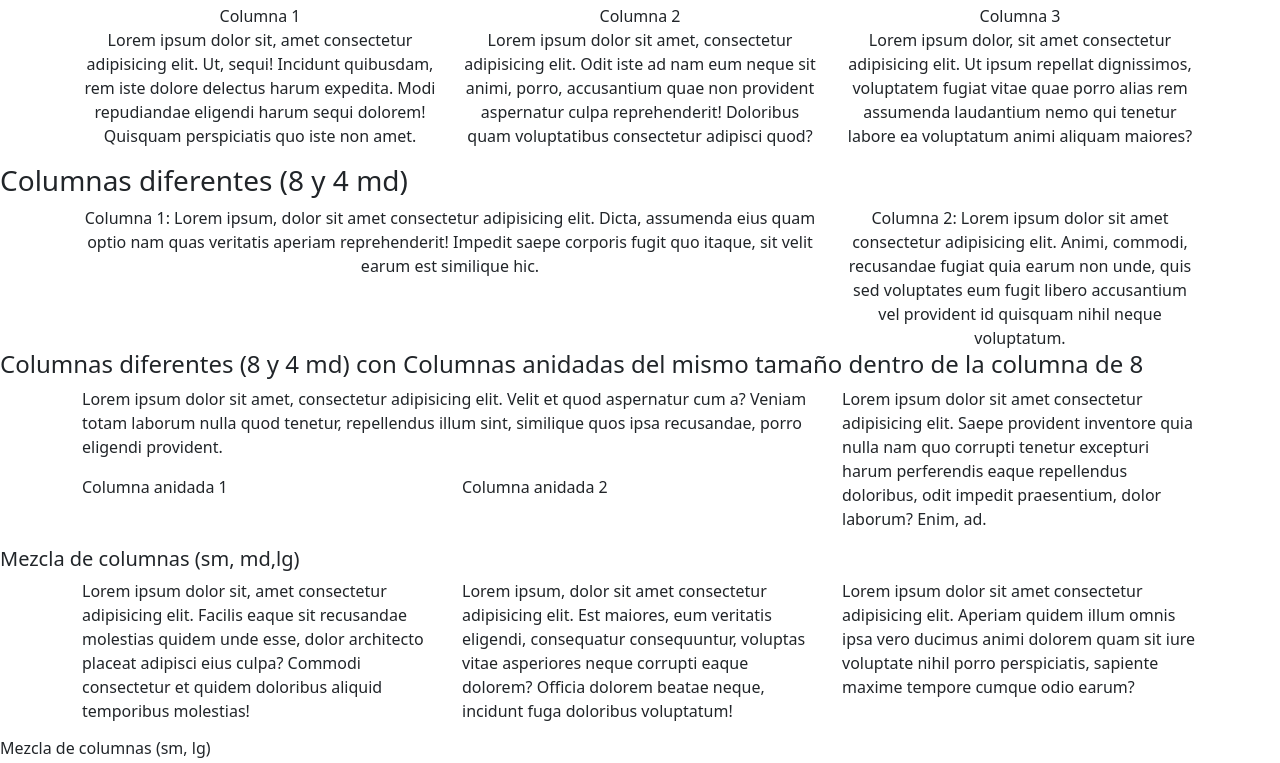
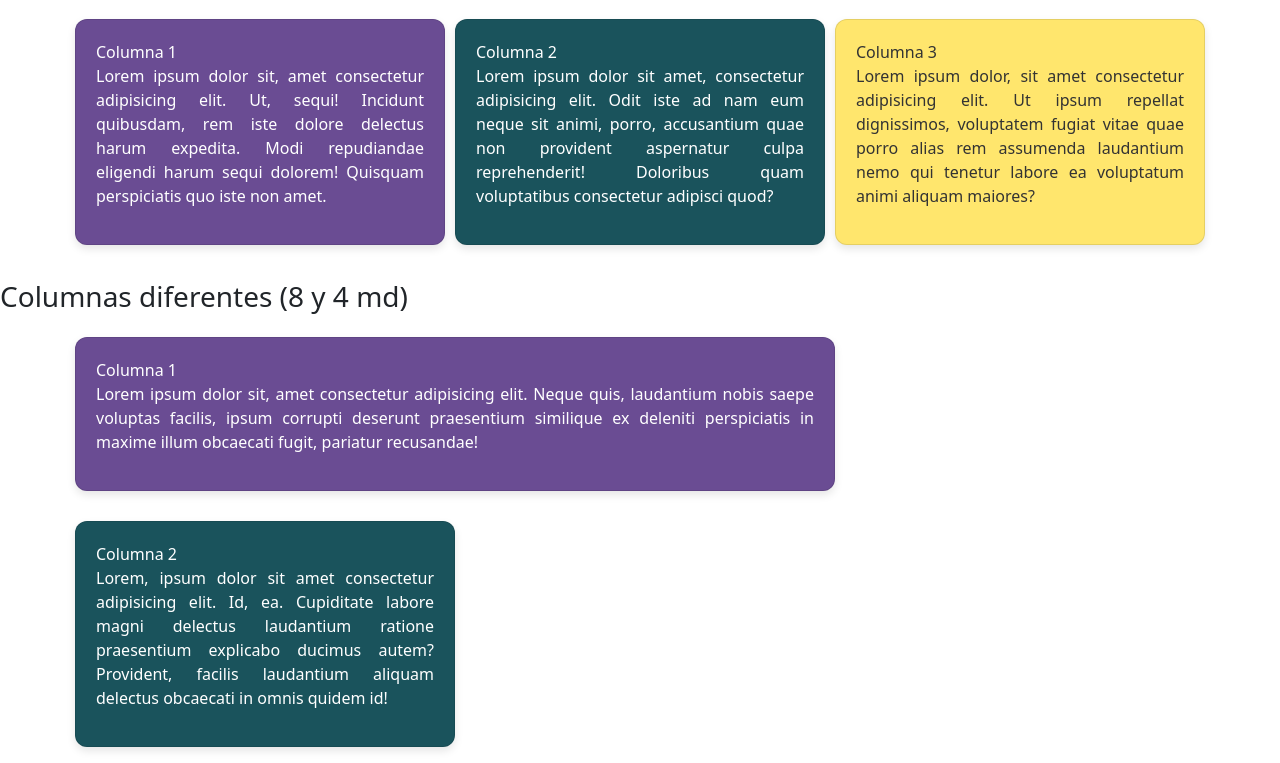
Before and after one commit to FatimaHernandez-7/actividad-bootstrap, a plain HTML site: page index.html in a window 1280 px wide. Shown: the part 98-861 px from the top of the page. Drawn offline with nearby package versions, Linux system fonts and the light colour scheme.

Commit message:
Update index.html

```diff
--- a/index.html
+++ b/index.html
@@ -5,6 +5,7 @@
     <meta name="viewport" content="width=device-width, initial-scale=1">
     <title>Bootstrap</title>
     <link href="https://cdn.jsdelivr.net/npm/bootstrap@5.3.3/dist/css/bootstrap.min.css" rel="stylesheet" integrity="sha384-QWTKZyjpPEjISv5WaRU9OFeRpok6YctnYmDr5pNlyT2bRjXh0JMhjY6hW+ALEwIH" crossorigin="anonymous">
+    <link rel="stylesheet" href="ApoyoColumnas.css">
   </head>
   <body>
     <h1>Actividad 5</h1>
@@ -29,10 +30,12 @@
     <div class="container text-center">
         <div class="row">
           <div class="col-md-8">
-            Columna 1: Lorem ipsum, dolor sit amet consectetur adipisicing elit. Dicta, assumenda eius quam optio nam quas veritatis aperiam reprehenderit! Impedit saepe corporis fugit quo itaque, sit velit earum est similique hic.
+            Columna 1
+            <p>Lorem ipsum dolor sit, amet consectetur adipisicing elit. Neque quis, laudantium nobis saepe voluptas facilis, ipsum corrupti deserunt praesentium similique ex deleniti perspiciatis in maxime illum obcaecati fugit, pariatur recusandae!</p>
           </div>
           <div class="col-md-4">
-            Columna 2: Lorem ipsum dolor sit amet consectetur adipisicing elit. Animi, commodi, recusandae fugiat quia earum non unde, quis sed voluptates eum fugit libero accusantium vel provident id quisquam nihil neque voluptatum.
+            Columna 2
+            <p>Lorem, ipsum dolor sit amet consectetur adipisicing elit. Id, ea. Cupiditate labore magni delectus laudantium ratione praesentium explicabo ducimus autem? Provident, facilis laudantium aliquam delectus obcaecati in omnis quidem id!</p>
           </div>
         </div>
       </div>
@@ -40,6 +43,7 @@
     <div class="container">
         <div class="row">
           <div class="col-md-8">
+            Columna 1
             <p>Lorem ipsum dolor sit amet, consectetur adipisicing elit. Velit et quod aspernatur cum a? Veniam totam laborum nulla quod tenetur, repellendus illum sint, similique quos ipsa recusandae, porro eligendi provident.</p>
             <div class="row">
                 <div class="col">Columna anidada 1</div>
@@ -47,6 +51,7 @@
             </div>
           </div>
           <div class="col-md-4">
+            Columna 2
             <p>Lorem ipsum dolor sit amet consectetur adipisicing elit. Saepe provident inventore quia nulla nam quo corrupti tenetur excepturi harum perferendis eaque repellendus doloribus, odit impedit praesentium, dolor laborum? Enim, ad.</p>
           </div>
         </div>
@@ -55,12 +60,15 @@
     <div class="container">
         <div class="row">
             <div class="col-sm-4 col-md-3 col-lg-4">
+              Columna 1
                 <p>Lorem ipsum dolor sit, amet consectetur adipisicing elit. Facilis eaque sit recusandae molestias quidem unde esse, dolor architecto placeat adipisci eius culpa? Commodi consectetur et quidem doloribus aliquid temporibus molestias!</p>
             </div>
             <div class="col-sm-4 col-md-6 col-lg-4">
+              Columna 2
                 <p>Lorem ipsum, dolor sit amet consectetur adipisicing elit. Est maiores, eum veritatis eligendi, consequatur consequuntur, voluptas vitae asperiores neque corrupti eaque dolorem? Officia dolorem beatae neque, incidunt fuga doloribus voluptatum!</p>
             </div>
             <div class="col-sm-4 col-md-3 col-lg-4">
+              Columna 3
                 <p>Lorem ipsum dolor sit amet consectetur adipisicing elit. Aperiam quidem illum omnis ipsa vero ducimus animi dolorem quam sit iure voluptate nihil porro perspiciatis, sapiente maxime tempore cumque odio earum?</p>
             </div>
         </div>
@@ -69,9 +77,11 @@
     <div class="container">
         <div class="row">
             <div class="col-sm-6 col-lg-8">
+              Columna 1
                 <p>Lorem ipsum dolor sit amet, consectetur adipisicing elit. Eaque, repellat voluptatum. Vel rem amet dolorum, quas dolorem libero error, incidunt ipsam debitis atque neque earum, nostrum consequatur. Quis, illum perspiciatis!</p>
             </div>
             <div class="col-sm-6 col-lg-4">
+              Columna 2
                 <p>Lorem ipsum dolor sit amet consectetur adipisicing elit. Nesciunt dicta veniam id libero voluptas alias, tempore assumenda asperiores nulla repellat natus, nostrum architecto similique modi! Cupiditate repellendus debitis eos accusantium.</p>
             </div>
         </div>
```
